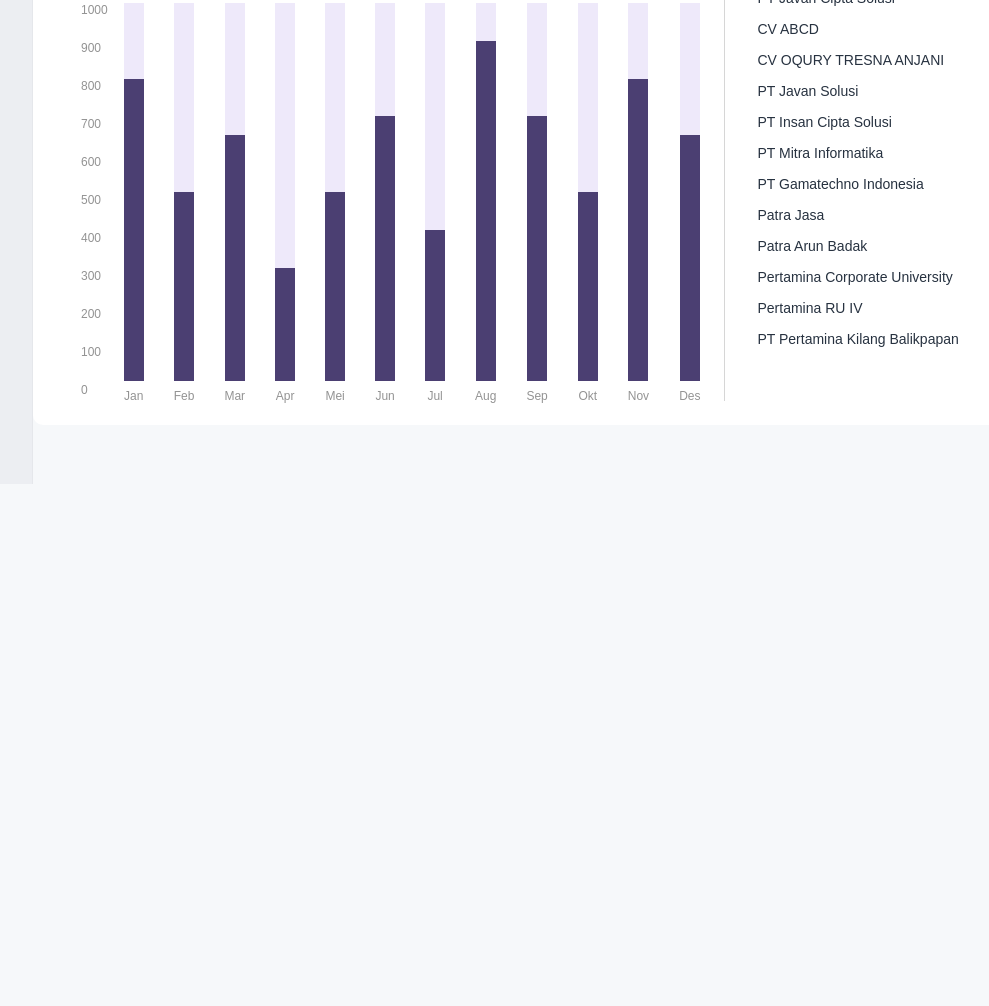
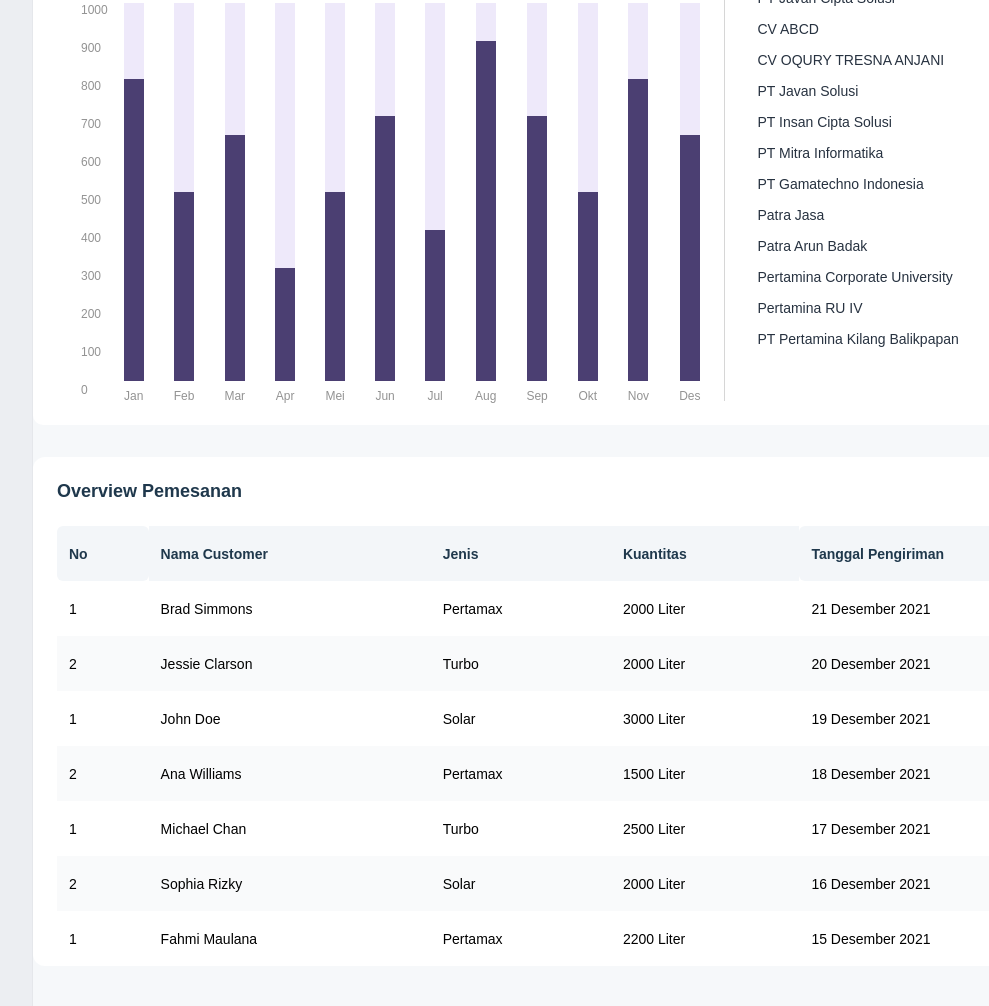
Before and after one commit to joline14/Ex2-Intelly, a plain HTML site: page index.html in a window 1280 px wide. Shown: the part 365-1371 px from the top of the page, without its empty margins (197-1186 px from the left). Before the commit the page ends 849 px from the top, so only its background shows below. Drawn offline with Linux system fonts and the light colour scheme.

Commit message:
section overview

```diff
--- a/index.html
+++ b/index.html
@@ -103,7 +103,7 @@
         </div>
       </section>
 
-      <div class="statistik-section">
+      <section class="statistik-section">
         <div class="statistik-left">
           <div class="statistik-header">
             <h3 class="title-left">Statistik Pemesanan</h3>
@@ -186,7 +186,75 @@
             <li><span>PT Pertamina Kilang Balikpapan</span><span>355</span></li>
           </ul>
         </div>
-      </div>
+      </section>
+      <section class="overview-section">
+        <h3 class="overview-title">Overview Pemesanan</h3>
+
+        <div class="table-wrapper">
+          <table>
+            <thead>
+              <tr>
+                <th>No</th>
+                <th>Nama Customer</th>
+                <th>Jenis</th>
+                <th>Kuantitas</th>
+                <th>Tanggal Pengiriman</th>
+              </tr>
+            </thead>
+            <tbody>
+              <tr>
+                <td>1</td>
+                <td>Brad Simmons</td>
+                <td>Pertamax</td>
+                <td>2000 Liter</td>
+                <td>21 Desember 2021</td>
+              </tr>
+              <tr>
+                <td>2</td>
+                <td>Jessie Clarson</td>
+                <td>Turbo</td>
+                <td>2000 Liter</td>
+                <td>20 Desember 2021</td>
+              </tr>
+              <tr>
+                <td>1</td>
+                <td>John Doe</td>
+                <td>Solar</td>
+                <td>3000 Liter</td>
+                <td>19 Desember 2021</td>
+              </tr>
+              <tr>
+                <td>2</td>
+                <td>Ana Williams</td>
+                <td>Pertamax</td>
+                <td>1500 Liter</td>
+                <td>18 Desember 2021</td>
+              </tr>
+              <tr>
+                <td>1</td>
+                <td>Michael Chan</td>
+                <td>Turbo</td>
+                <td>2500 Liter</td>
+                <td>17 Desember 2021</td>
+              </tr>
+              <tr>
+                <td>2</td>
+                <td>Sophia Rizky</td>
+                <td>Solar</td>
+                <td>2000 Liter</td>
+                <td>16 Desember 2021</td>
+              </tr>
+              <tr>
+                <td>1</td>
+                <td>Fahmi Maulana</td>
+                <td>Pertamax</td>
+                <td>2200 Liter</td>
+                <td>15 Desember 2021</td>
+              </tr>
+            </tbody>
+          </table>
+        </div>
+      </section>
     </main>
   </div>
 </body>
--- a/style.css
+++ b/style.css
@@ -123,7 +123,6 @@
 /* Sidebar */
 .sidebar {
   background: rgba(1, 0, 57, 0.04);
-  height: calc(100vh - 64px);
   padding: 24px 16px;
   color: #1f2937;
   border-right: 1px solid #e5e7eb;
@@ -256,6 +255,7 @@
   background: #ffffff;
   border-radius: 10px;
   padding: 24px;
+  margin-bottom: 32px;
   box-sizing: border-box;
 }
 
@@ -288,10 +288,10 @@
   align-items: center;
   justify-content: center;
   gap: 8px;
-  border-radius: 10px;
   font-size: 14px;
   color: #504178;
   border: 1px solid #00000033;
+  border-radius: 10px;
 }
 
 .statistik-date i {
@@ -381,9 +381,8 @@
 
 .statistik-bar-item span {
   font-size: 12px;
-  color: #6b7280;
-  font-weight: 400;
-  color: #939393;
+font-weight: 400;
+color: #939393;
 }
 
 .statistik-right {
@@ -413,3 +412,56 @@
   color: #273240;
   margin-bottom: 15px;
 }
+
+
+.overview-section {
+  background: #ffffff;
+  padding: 24px 24px 0px;
+  border-radius: 12px;
+  margin-bottom: 40px;
+}
+
+.overview-title {
+  font-size: 18px;
+  font-weight: 600;
+  color: #1F384C;
+  margin-bottom: 24px;
+}
+
+.table-wrapper {
+  overflow-x: auto;
+}
+
+.overview-section table {
+  width: 100%;
+  border-collapse: collapse;
+  font-size: 14px;
+}
+
+.overview-section thead {
+  background-color: #F3F6F9;
+  color: #1F384C;
+  font-size: 14px;
+  font-weight: 600;
+}
+
+thead th:first-child {
+  border-radius: 6px;
+}
+
+thead th:last-child {
+  border-radius: 6px;
+}
+
+.overview-section th,
+.overview-section td {
+  padding: 0 12px;
+  height: 55px;
+  text-align: left;
+  vertical-align: middle;
+  border: none;
+}
+
+.overview-section tbody tr:nth-child(even) {
+  background-color: #f9fafb;
+}
```
